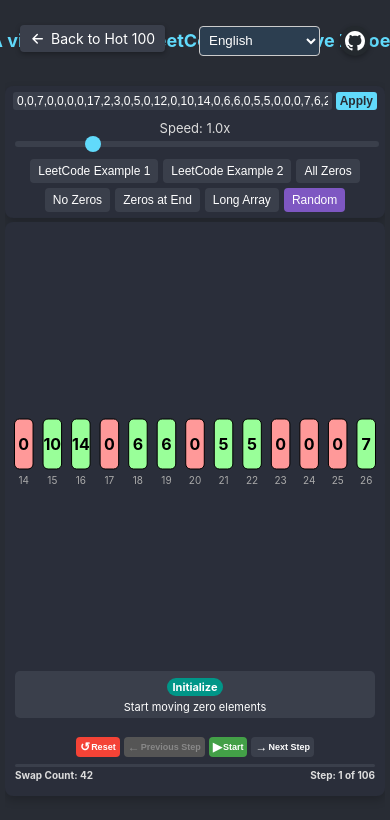
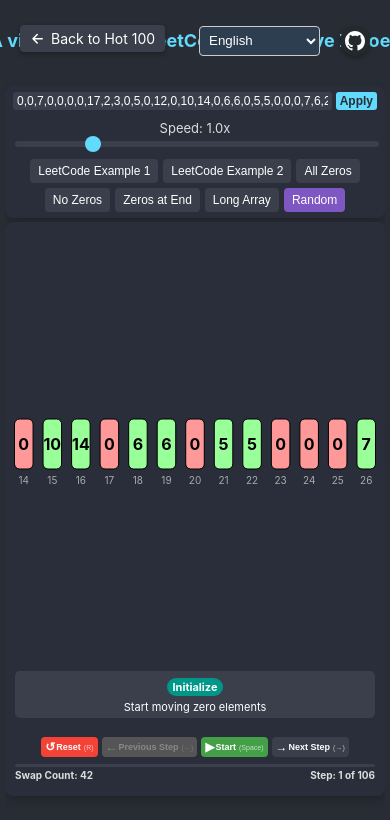
Before and after one commit to fuck-algorithm/leetcode-283-move-zeroes, a React (Create React App) app: page / in a window 390 px wide. Shown: the top 820 px of the page. Built offline with nearby package versions, Linux system fonts and the light colour scheme.

Commit message:
添加国际化支持，支持中英文切换

```diff
--- a/src/components/controls/ControlButtons.css
+++ b/src/components/controls/ControlButtons.css
@@ -26,6 +26,14 @@
 
 .button-icon {
   font-size: 16px;
+}
+
+/* 快捷键提示样式 */
+.shortcut-hint {
+  font-size: 9px;
+  color: rgba(255, 255, 255, 0.7);
+  font-weight: normal;
+  margin-left: 3px;
 }
 
 .control-button:hover {
@@ -68,6 +76,10 @@
   transform: none;
 }
 
+.control-button:disabled .shortcut-hint {
+  color: rgba(136, 136, 136, 0.7);
+}
+
 @media (max-width: 768px) {
   .controls {
     gap: 4px;
@@ -81,6 +93,10 @@
   .button-icon {
     font-size: 14px;
   }
+
+  .shortcut-hint {
+    font-size: 8px;
+  }
 }
 
 @media (max-width: 480px) {
@@ -93,4 +109,9 @@
   .button-icon {
     font-size: 12px;
   }
+
+  .shortcut-hint {
+    font-size: 7px;
+    margin-left: 2px;
+  }
 }
--- a/src/components/controls/ControlButtons.tsx
+++ b/src/components/controls/ControlButtons.tsx
@@ -28,22 +28,22 @@ const ControlButtons: React.FC<ControlButtonsProps> = ({
   return (
     <div className="controls">
       <button onClick={onReset} className="control-button reset">
-        <span className="button-icon">↺</span> {t('controls.reset')}
+        <span className="button-icon">↺</span> {t('controls.reset')} <span className="shortcut-hint">({t('controls.shortcuts.rKey')})</span>
       </button>
       <button
         onClick={onStepBackward}
         disabled={!canStepBackward}
         className="control-button prev"
       >
-        <span className="button-icon">←</span> {t('controls.previous')}
+        <span className="button-icon">←</span> {t('controls.previous')} <span className="shortcut-hint">({t('controls.shortcuts.leftArrow')})</span>
       </button>
       {isPlaying ? (
         <button onClick={onPause} className="control-button pause">
-          <span className="button-icon">⏸</span> {t('controls.pause')}
+          <span className="button-icon">⏸</span> {t('controls.pause')} <span className="shortcut-hint">({t('controls.shortcuts.spaceKey')})</span>
         </button>
       ) : (
         <button onClick={onPlay} className="control-button play">
-          <span className="button-icon">▶</span> {t('controls.start')}
+          <span className="button-icon">▶</span> {t('controls.start')} <span className="shortcut-hint">({t('controls.shortcuts.spaceKey')})</span>
         </button>
       )}
       <button
@@ -51,7 +51,7 @@ const ControlButtons: React.FC<ControlButtonsProps> = ({
         disabled={!canStepForward}
         className="control-button next"
       >
-        <span className="button-icon">→</span> {t('controls.next')}
+        <span className="button-icon">→</span> {t('controls.next')} <span className="shortcut-hint">({t('controls.shortcuts.rightArrow')})</span>
       </button>
     </div>
   );
--- a/src/i18n.ts
+++ b/src/i18n.ts
@@ -30,7 +30,13 @@ const enTranslation = {
     "apply": "Apply",
     "speed": "Speed",
     "random": "Random",
-    "inputPlaceholder": "Enter array, e.g.: 0,1,0,3,12"
+    "inputPlaceholder": "Enter array, e.g.: 0,1,0,3,12",
+    "shortcuts": {
+      "spaceKey": "Space",
+      "leftArrow": "←",
+      "rightArrow": "→",
+      "rKey": "R"
+    }
   },
   "language": {
     "change": "Change Language",
@@ -112,7 +118,13 @@ const zhTranslation = {
     "apply": "应用",
     "speed": "速度",
     "random": "随机",
-    "inputPlaceholder": "输入数组，例如：0,1,0,3,12"
+    "inputPlaceholder": "输入数组，例如：0,1,0,3,12",
+    "shortcuts": {
+      "spaceKey": "空格",
+      "leftArrow": "←",
+      "rightArrow": "→",
+      "rKey": "R"
+    }
   },
   "language": {
     "change": "切换语言",
```
